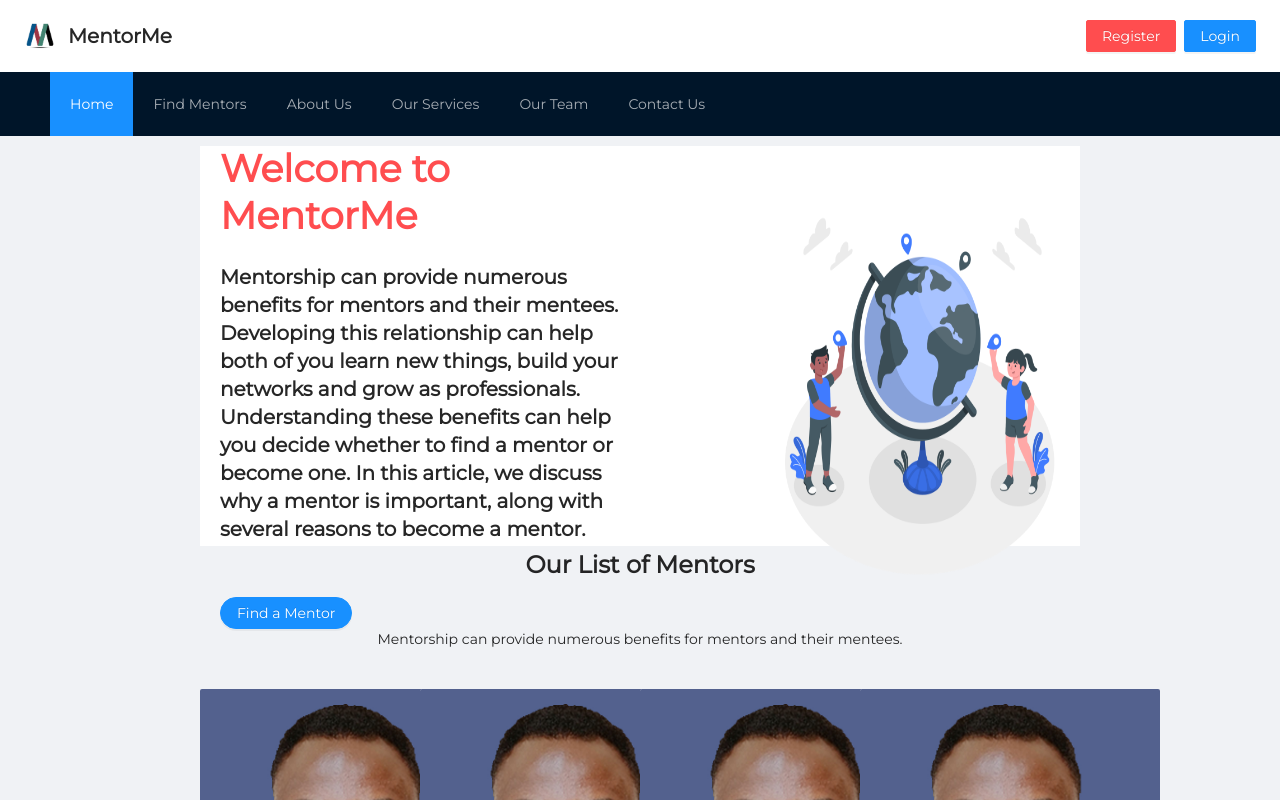
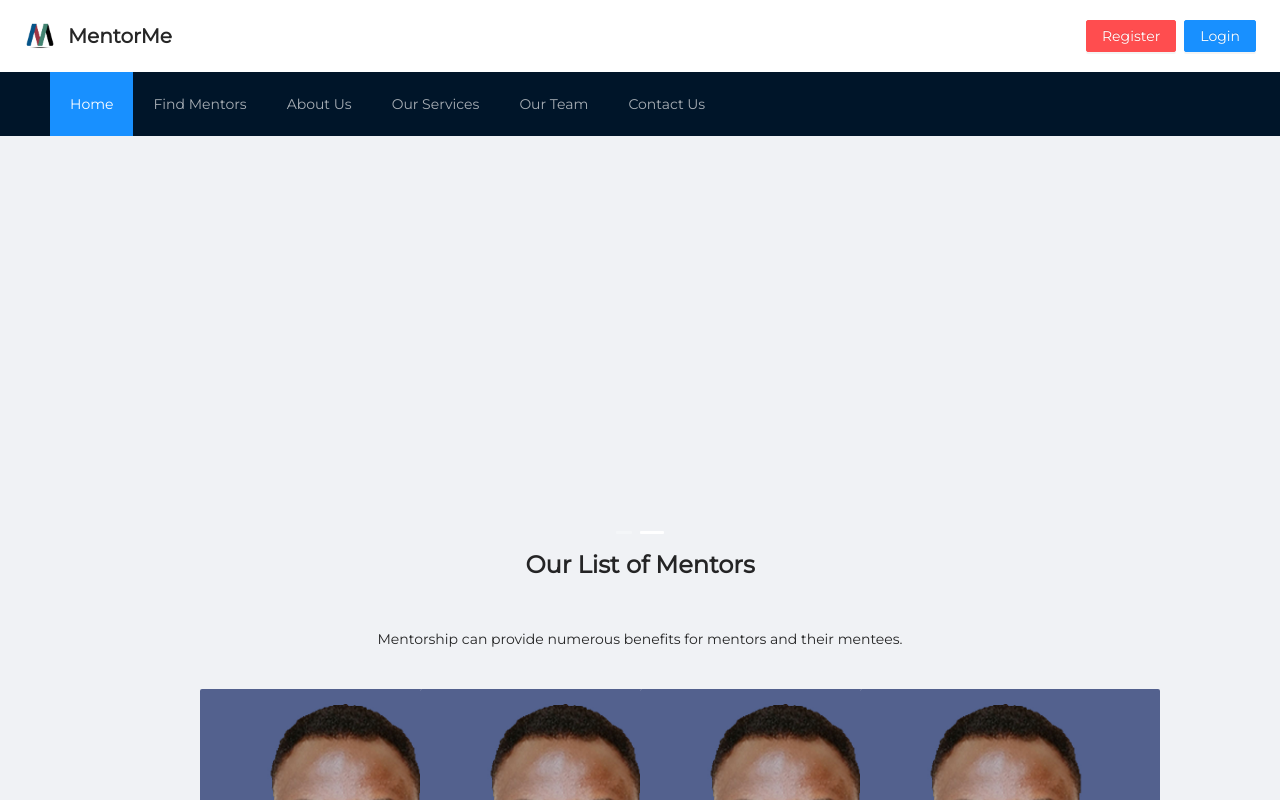
Before and after one commit to bayorwor/mentorme.app, a React (Create React App) app: page / in a window 1280 px wide. Shown: the top 800 px of the page. Built offline with nearby package versions, Linux system fonts and the light colour scheme.

Commit message:
added carousel

```diff
--- a/src/screens/Home.js
+++ b/src/screens/Home.js
@@ -1,4 +1,4 @@
-import { Row, Col, Image, Button, Typography } from "antd";
+import { Row, Col, Image, Button, Typography, Carousel } from "antd";
 import React from "react";
 import { Link } from "react-router-dom";
 import MentorsList from "./mentors/MentorsList";
@@ -8,10 +8,12 @@ const { Title } = Typography;
 function Home() {
   return (
     <div data-aos="fade-right">
+      <Carousel autoplay>
+        <div>
           <Row
             style={{
               height: "50vh",
-          background: "#fff",
+              background: "#",
               display: "flex",
               alignItems: "center",
               padding: "0px 20px",
@@ -22,11 +24,11 @@ function Home() {
               <Title type="danger">Welcome to MentorMe</Title>
               <Title level={4}>
                 Mentorship can provide numerous benefits for mentors and their
-            mentees. Developing this relationship can help both of you learn new
-            things, build your networks and grow as professionals. Understanding
-            these benefits can help you decide whether to find a mentor or
-            become one. In this article, we discuss why a mentor is important,
-            along with several reasons to become a mentor.
+                mentees. Developing this relationship can help both of you learn
+                new things, build your networks and grow as professionals.
+                Understanding these benefits can help you decide whether to find
+                a mentor or become one. In this article, we discuss why a mentor
+                is important, along with several reasons to become a mentor.
               </Title>
               <br />
               <br />
@@ -43,6 +45,9 @@ function Home() {
               />
             </Col>
           </Row>
+        </div>
+        <div></div>
+      </Carousel>
       <Col>
         <MentorsList />
       </Col>
```
Lines whose indentation alone changed are shown as unchanged.
